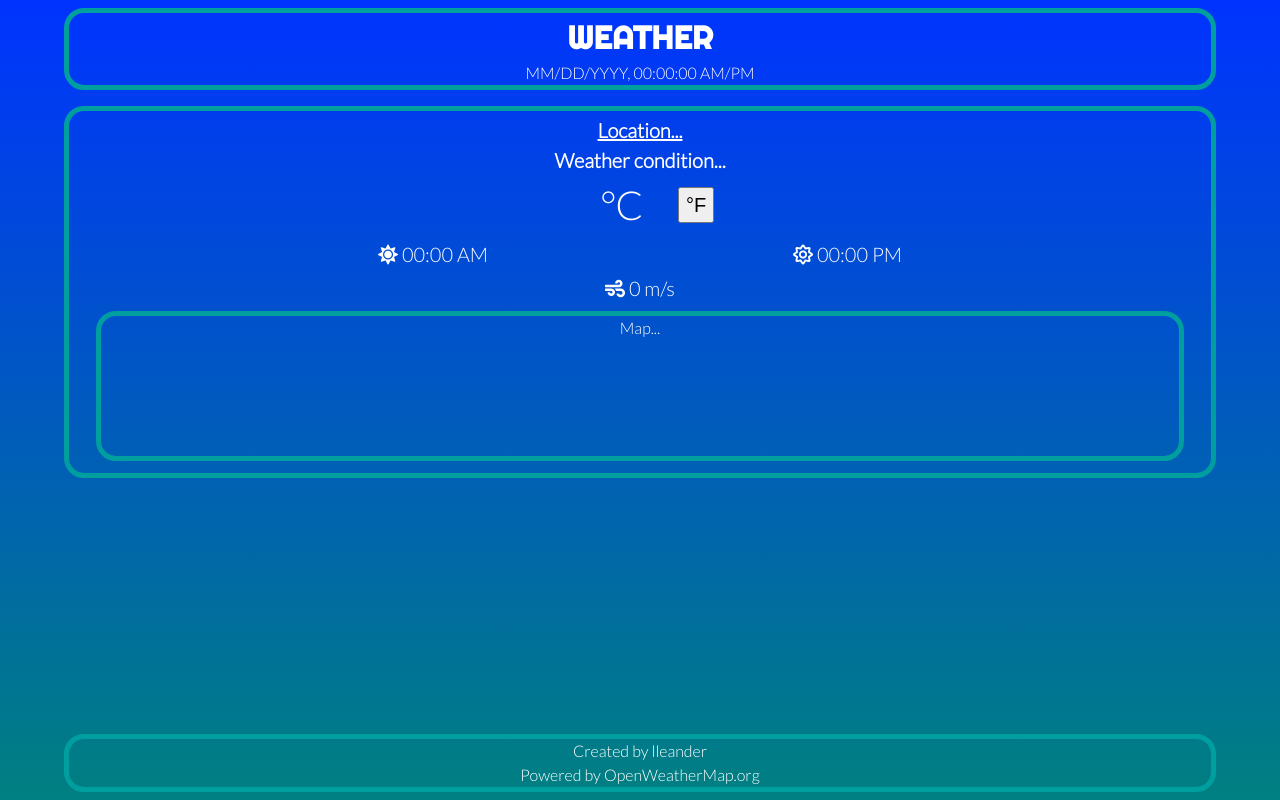
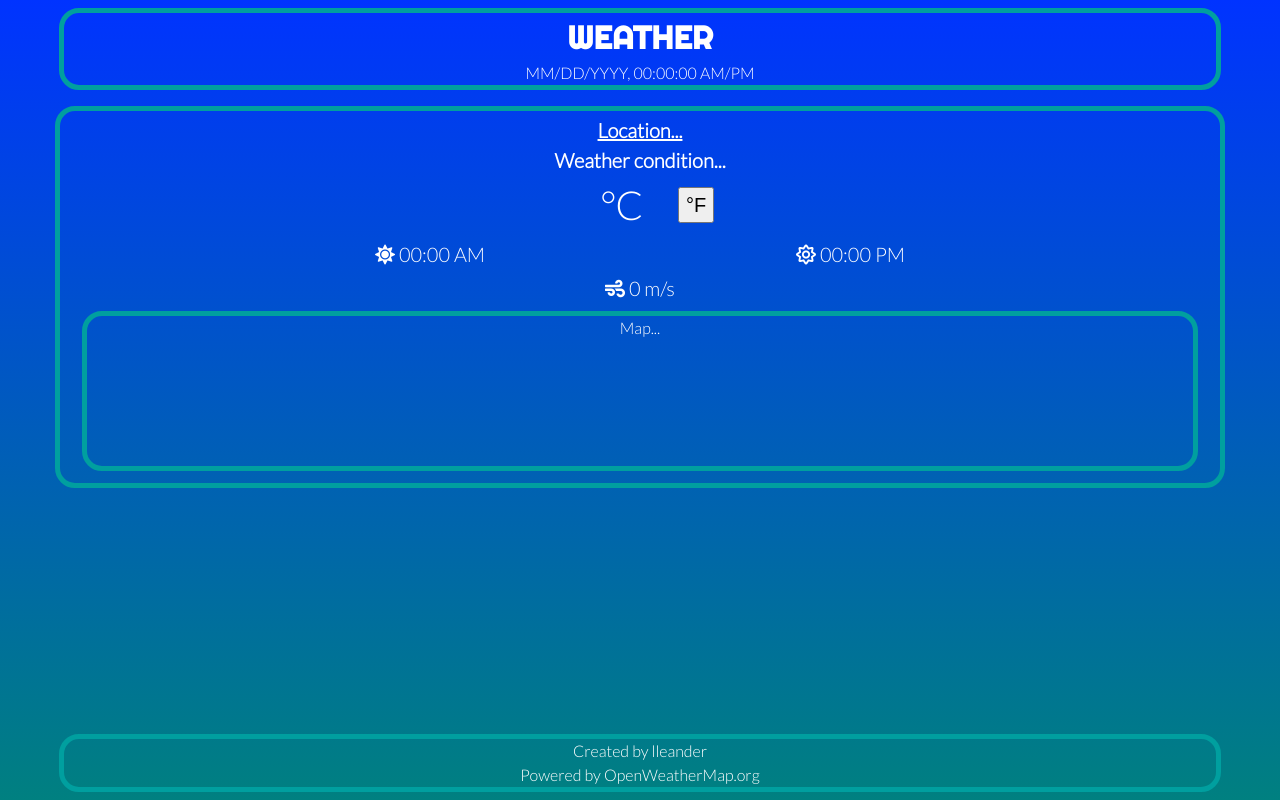
Before and after one commit to droleander/fcc-weather, a PHP site: page / in a window 1280 px wide. Run offline with PHP 8.4, Linux system fonts and the light colour scheme; some libraries are stand-ins or nearby versions.

Commit message:
Commented one line in style.css

```diff
--- a/css/style.css
+++ b/css/style.css
@@ -1,7 +1,7 @@
 * {
 	margin: 0;
 	padding: 0;
-	box-sizing: border-box;
+	/* box-sizing: border-box; */
 }
 
 html, body {
```
